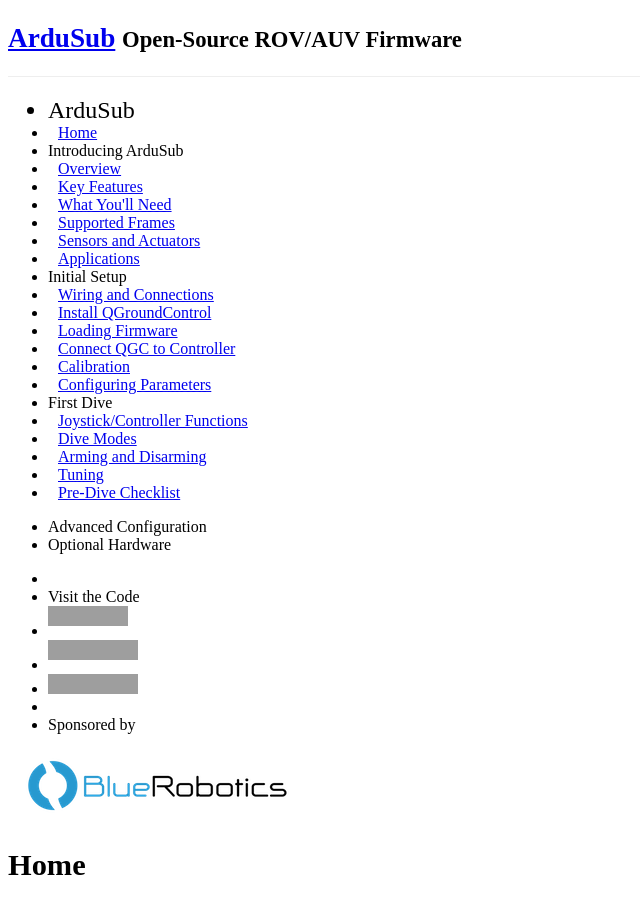
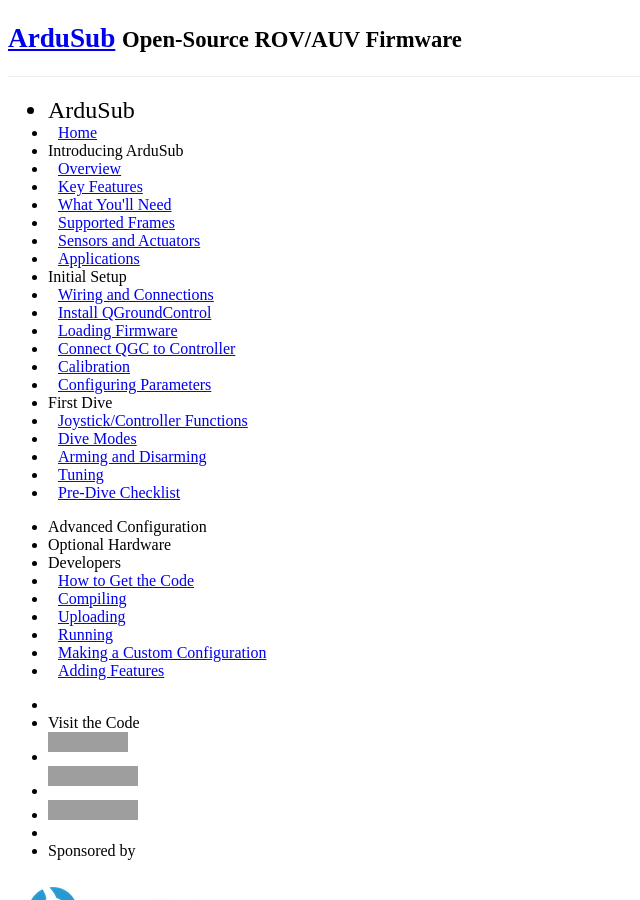
Before and after one commit to bluerobotics/retired-ardusub-docs, a Jekyll site: the page built from index.md, in a window 1280 px wide and 900 px high, cut to the strip 0-900 px from the top of the window. Shown: the whole strip, without its empty margins (0-640 px from the left). Built offline with Jekyll 4.4.1, drawn with Linux system fonts in a browser that asks for light colours; a style sheet for code colours, icons or effects is not loaded; grey boxes are pictures that could not be loaded.

Commit message:
Add developers page stub.

```diff
--- a/_config.yml
+++ b/_config.yml
@@ -24,7 +24,8 @@ page-order: [
     ['/initial-setup/'],
     ['/first-dive/'],
     ['/advanced-configuration/'],
-    ['/optional-hardware/']
+    ['/optional-hardware/'],
+    ['/developers/']
 ]
 
 # Keep as an empty string if served up at the root. If served up at a specific
--- /dev/null
+++ b/pages/developers.md
@@ -0,0 +1,26 @@
+---
+layout: default
+title: "Developers"
+permalink: /developers/
+nav:
+- How to Get the Code: how-to-get-the-code
+- Compiling: compiling
+- Uploading: uploading
+- Running: running
+- Making a Custom Configuration: making-a-custom-configuration
+- Adding Features: adding-features
+---
+
+# {{page.title}}
+
+## How to Get the Code
+
+## Compiling
+
+## Uploading
+
+## Running
+
+## Making a Custom Configuration
+
+## Adding Features
```
